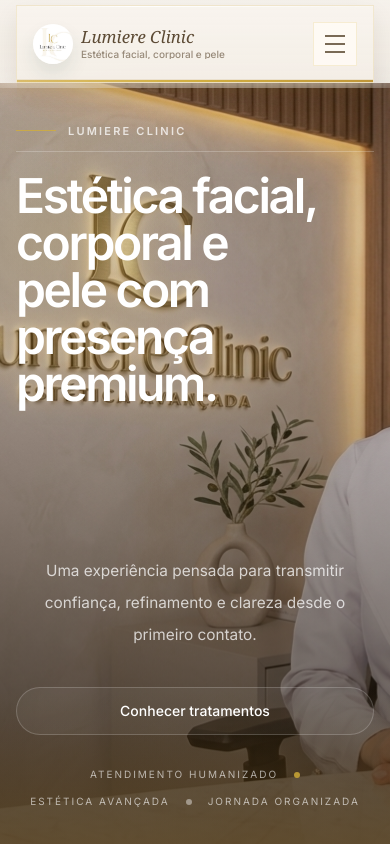
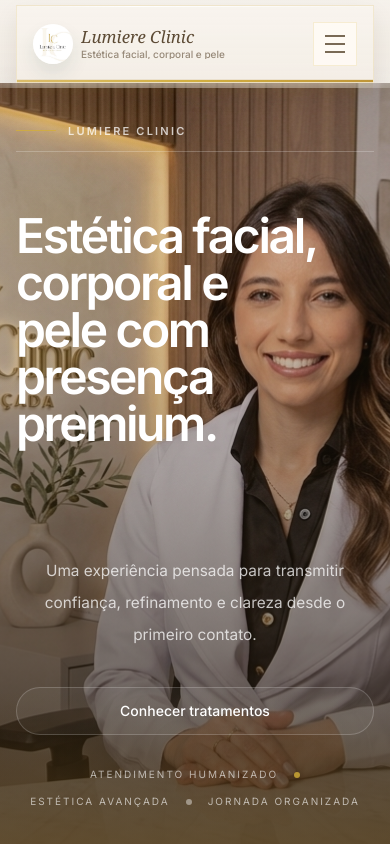
Before and after one commit to fluxon-office/lumiere-control, a React (Vite) app in the folder frontend/lumeric-frontend/: page / in a window 390 px wide. Shown: the top 844 px of the page. Built offline with nearby package versions, Linux system fonts and the light colour scheme.

Commit message:
Tune mobile hero image and headline

```diff
--- a/frontend/lumeric-frontend/src/components/sections/HeroSection.jsx
+++ b/frontend/lumeric-frontend/src/components/sections/HeroSection.jsx
@@ -10,7 +10,7 @@
               src={heroImage}
               alt="Lumiere Clinic hero"
               loading="eager"
-              className="block h-full w-full object-cover object-[64%_16%] max-lg:object-[58%_18%] max-md:object-[56%_14%]"
+              className="block h-full w-full object-cover object-[64%_16%] max-lg:object-[72%_18%] max-md:object-[76%_14%]"
             />
                 <div className="absolute inset-0 bg-[linear-gradient(90deg,rgba(120,88,29,0.22)_0%,rgba(125,91,30,0.32)_14%,rgba(96,69,24,0.44)_30%,rgba(65,46,18,0.54)_46%,rgba(49,35,16,0.36)_62%,rgba(32,24,12,0.14)_80%,rgba(11,28,44,0)_100%)] max-lg:bg-[linear-gradient(180deg,rgba(11,28,44,0.12)_0%,rgba(52,38,19,0.22)_34%,rgba(35,25,13,0.78)_100%)]" />
             <div className="absolute inset-0 bg-[radial-gradient(circle_at_15%_20%,rgba(212,175,55,0.14),transparent_24%)]" />
@@ -27,7 +27,7 @@
               </p>
               <h1
                 data-hero-text
-                className="max-w-[10.5ch] font-['Inter'] text-[2.9rem] font-semibold leading-[0.92] tracking-[-0.05em] text-white max-lg:max-w-[11.5ch] max-lg:text-[clamp(3rem,10vw,5rem)] max-md:leading-[0.98] max-[480px]:text-[clamp(2.45rem,13vw,3.35rem)] sm:text-[4.2rem] lg:text-[5.4rem]"
+                className="max-w-[10.5ch] font-['Inter'] text-[2.9rem] font-semibold leading-[0.92] tracking-[-0.05em] text-white max-lg:mt-10 max-lg:max-w-[11.5ch] max-lg:text-[clamp(3rem,10vw,5rem)] max-md:leading-[0.98] max-[480px]:mt-8 max-[480px]:text-[clamp(2.45rem,13vw,3.35rem)] sm:text-[4.2rem] lg:text-[5.4rem]"
               >
                 Estética facial,
                 <br />
```
